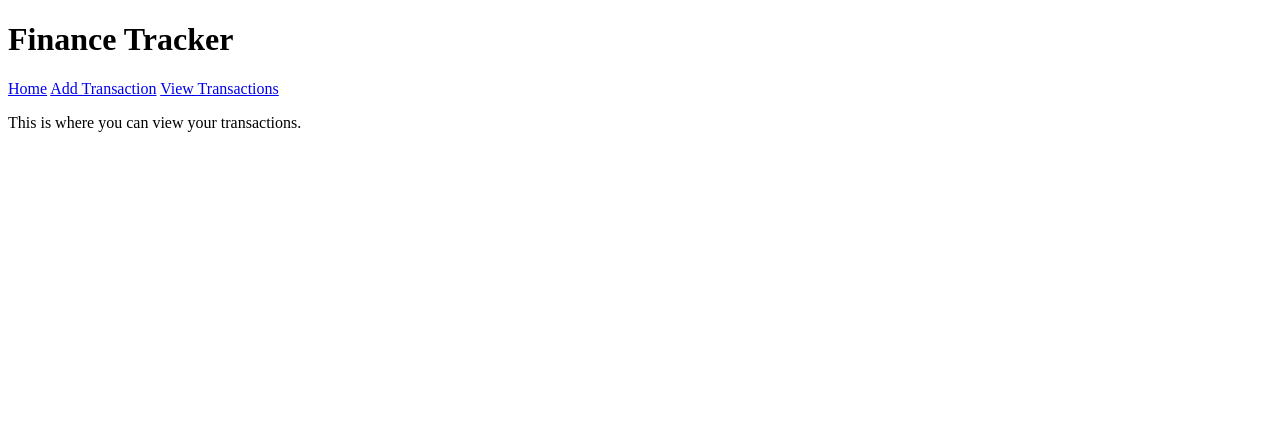
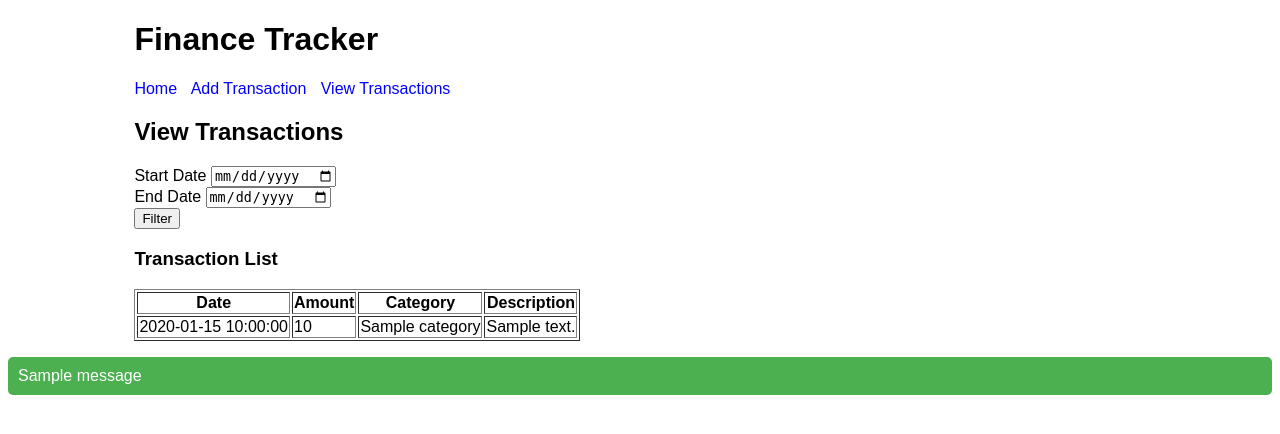
Before and after one commit to Igorth/flask-finance-tracker, a Flask app: template templates/view_transactions.html in a window 1280 px wide. Shown: the top 434 px of the page. Run offline with Flask 3, Linux system fonts and the light colour scheme; the template is opened without the code that fills it: most values are stand-ins (such as "Sample title", 1, 10 or a date in 2020); one stand-in notice (Sample message) is shown.

Commit message:
add `styles.css`, add `view_transactions.html`

```diff
--- a/app.py
+++ b/app.py
@@ -1,6 +1,7 @@
 from flask import Flask, render_template, request, redirect, url_for, flash
 import pandas as pd
 import csv
+from datetime import datetime
 
 app = Flask(__name__)
 app.secret_key = "sachin"  # Replace with your own secret key
@@ -31,8 +32,21 @@ class CSV:
         with open(cls.CSV_FILE, 'a', newline='') as csv_file:
             writer = csv.DictWriter(csv_file, fieldnames=cls.COLUMNS)
             writer.writerow(new_entry)
-        flash('Transaction added successfully!', 'success')
-        print('Entry added successfully.')
+
+    @classmethod
+    def get_transactions(cls, start_date, end_date):
+        df = pd.read_csv(cls.CSV_FILE)
+        df['date'] = pd.to_datetime(df['date'], format=cls.FORMAT)
+
+        start_date = datetime.strptime(start_date, cls.FORMAT)
+        end_date = datetime.strptime(end_date, cls.FORMAT)
+
+        mask = (df['date'] >= start_date) & (df['date'] <= end_date)
+        filtered_df = df.loc[mask]
+
+        filtered_df['date'] = filtered_df['date'].dt.strftime(cls.FORMAT)
+
+        return filtered_df
 
 
 @app.route('/add', methods=['GET', 'POST'])
@@ -44,8 +58,23 @@ def add_transaction():
         category = request.form['category']
         description = request.form['description']
         CSV.add_entry(date, amount, category, description)
+        flash('Transaction added successfully!', 'success')
         return redirect(url_for('index'))
     return render_template('add_transaction.html')
+
+
+@app.route('/transactions', methods=['GET', 'POST'])
+def view_transactions():
+    if request.method == 'POST':
+        start_date = request.form['start_date']
+        end_date = request.form['end_date']
+
+        df = CSV.get_transactions(start_date, end_date)
+        transactions = df.to_dict(orient='records')
+
+        return render_template('view_transactions.html', transactions=transactions)
+
+    return render_template('view_transactions.html', transactions=[])
 
 
 @app.route('/')
@@ -53,10 +82,5 @@ def index():
     return render_template('index.html')
 
 
-@app.route('/view')
-def view_transactions():
-    return render_template('view_transactions.html')
-
-
 if __name__ == '__main__':
     app.run(debug=True)
--- a/static/styles.css
+++ b/static/styles.css
@@ -0,0 +1,43 @@
+body {
+    font-family: Arial, sans-serif;
+}
+
+.container {
+    width: 80%;
+    margin: auto;
+}
+
+nav {
+    margin-bottom: 20px;
+}
+
+nav a {
+    margin-right: 10px;
+    text-decoration: none;
+    color: blue;
+}
+
+nav a:hover {
+    text-decoration: underline;
+}
+
+/* styles.css */
+.flashes {
+    list-style: none;
+    padding: 0;
+}
+
+.flashes li {
+    margin: 10px 0;
+    padding: 10px;
+    border-radius: 5px;
+    color: #fff;
+}
+
+.success {
+    background-color: #4CAF50; /* green */
+}
+
+.error {
+    background-color: #f44336; /* red */
+}
--- a/templates/base.html
+++ b/templates/base.html
@@ -16,5 +16,15 @@
         </nav>
         {%block content %}{% endblock %}
     </div>
+<!-- Exibir mensagens flash -->
+    {% with messages = get_flashed_messages(with_categories=True) %}
+        {% if messages %}
+            <ul class="flashes">
+                {% for category, message in messages %}
+                    <li class="{{ category }}">{{ message }}</li>
+                {% endfor %}
+            </ul>
+        {% endif %}
+    {% endwith %}
 </body>
 </html>
--- a/templates/view_transactions.html
+++ b/templates/view_transactions.html
@@ -1,4 +1,32 @@
 {% extends "base.html" %}
 {% block content %}
-<p>This is where you can view your transactions.</p>
+<h2>View Transactions</h2>
+<form method="POST">
+    <label for="start_date">Start Date</label>
+    <input type="date" id="start_date" name="start_date" required><br>
+    <label for="end_date">End Date</label>
+    <input type="date" id="end_date" name="end_date" required><br>
+    <button type="submit">Filter</button>
+</form>
+<h3>Transaction List</h3>
+{% if transactions %}
+    <table border="1">
+        <tr>
+            <th>Date</th>
+            <th>Amount</th>
+            <th>Category</th>
+            <th>Description</th>
+        </tr>
+        {% for transaction in transactions %}
+        <tr>
+            <td>{{ transaction.date }}</td>
+            <td>{{ transaction.amount }}</td>
+            <td>{{ transaction.category }}</td>
+            <td>{{ transaction.description }}</td>
+        </tr>
+        {% endfor %}
+    </table>
+{% else %}
+    <p>No transactions found within the specified date range.</p>
+{% endif %}
 {% endblock %}
```
Also changed, not shown: finance_data.csv (+24 -34 lines).
